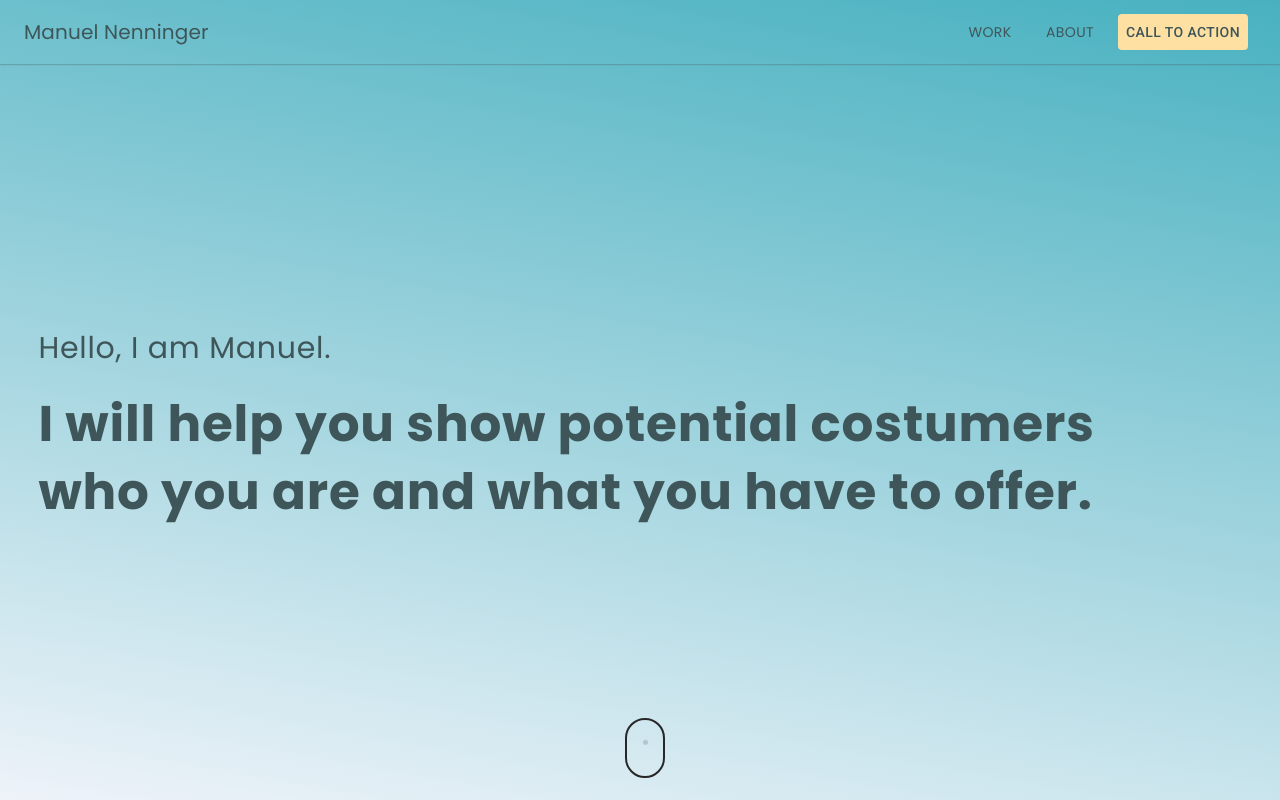
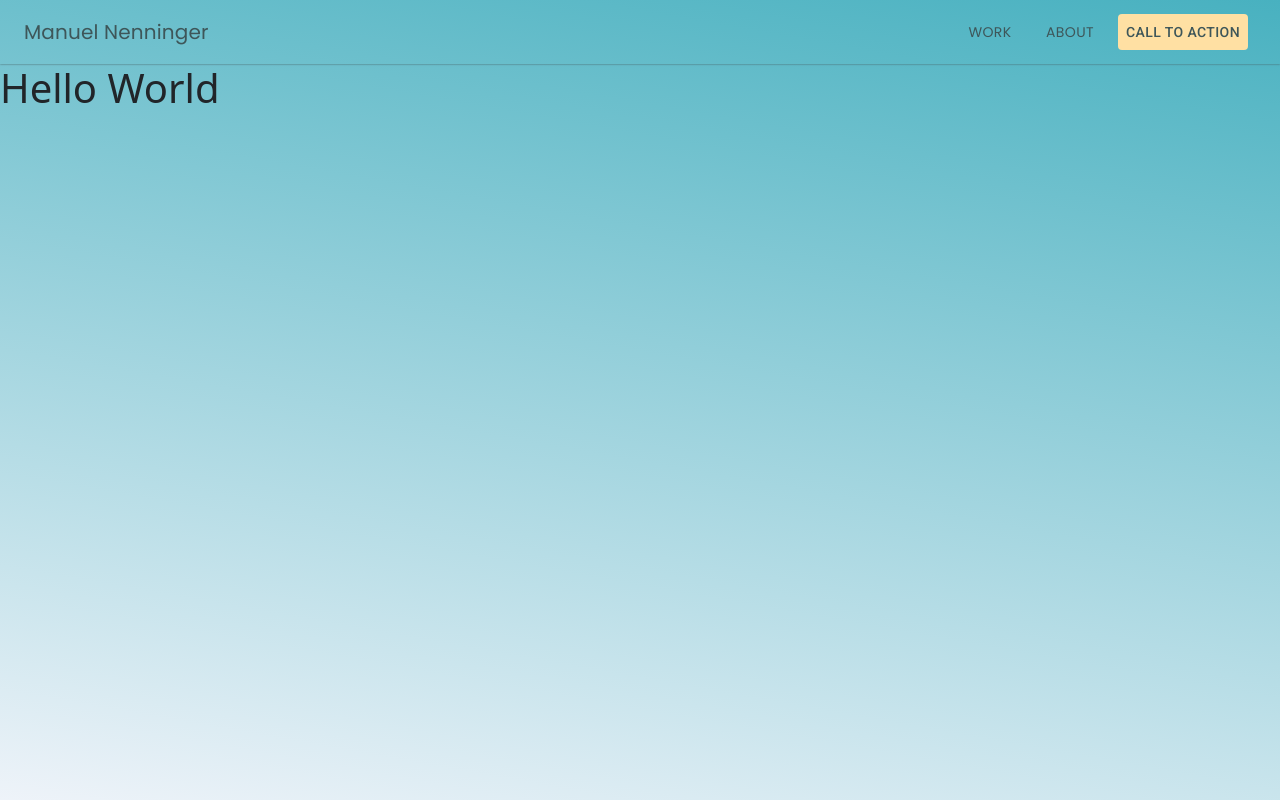
Before and after one commit to ManuelNenninger/PersonalPage, a React (Create React App) app in the folder client/: page /about in a window 1280 px wide. Built offline with nearby package versions, Linux system fonts and the light colour scheme.

Commit message:
start about page

```diff
--- a/client/package.json
+++ b/client/package.json
@@ -10,6 +10,7 @@
     "@testing-library/user-event": "^12.8.3",
     "react": "^17.0.2",
     "react-dom": "^17.0.2",
+    "react-router-dom": "^5.2.0",
     "react-scripts": "4.0.3",
     "react-visibility-sensor": "^5.1.1",
     "web-vitals": "^1.1.1"
--- a/client/src/App.css
+++ b/client/src/App.css
@@ -8,3 +8,8 @@ html {
   height: 100%;
   min-height: 100%;
 }
+
+a, a:hover{
+color: inherit;
+text-decoration: none;
+}
--- a/client/src/App.js
+++ b/client/src/App.js
@@ -1,6 +1,13 @@
 import React from 'react';
+import {
+BrowserRouter as Router,
+Switch,
+Route,
+Link
+} from "react-router-dom";
 import Navbar from "./components/Navbar";
 import SectionHandler from "./components/SectionHandler";
+import AboutSectionHandler from "./components/about/AboutSectionHandler";
 import "./App.css";
 
 function App() {
@@ -8,8 +15,17 @@ function App() {
 
 return (
 <>
+  <Router>
     <Navbar />
+    <Switch>
+      <Route exact path="/about">
+        <AboutSectionHandler />
+      </Route>
+      <Route exact path="/">
         <SectionHandler />
+      </Route>
+    </Switch>
+  </Router>
 </>
 );
 }
--- a/client/src/components/Navbar.jsx
+++ b/client/src/components/Navbar.jsx
@@ -1,6 +1,7 @@
 
 import "./Navbar.css";
 import React from 'react';
+import { Link } from "react-router-dom";
 import { makeStyles } from '@material-ui/core/styles';
 import AppBar from '@material-ui/core/AppBar';
 import Toolbar from '@material-ui/core/Toolbar';
@@ -63,10 +64,10 @@ export default function ButtonAppBar() {
       <AppBar position="static" classes={{root: classes.root}}>
         <Toolbar >
           <Typography variant="h6" className={classes.title}>
-            Manuel Nenninger
+            <Link to="/">Manuel Nenninger</Link>
           </Typography>
           <Button color="inherit" className={classes.typography} >Work</Button >
-          <Button color="inherit" className={classes.typography} >About</Button >
+          <Button color="inherit" className={classes.typography} ><Link to="/about">About</Link></Button >
           <Button color="inherit" className={callToActionButtonClasses.root} >Call to Action</Button >
         </Toolbar>
       </AppBar>
--- a/client/src/components/SectionHandler.css
+++ b/client/src/components/SectionHandler.css
@@ -6,7 +6,7 @@
 
 }
 
-section {
+.scroll-container section {
   min-height: calc(100vh - 64px);
   scroll-snap-align: start;
   display: flex;
@@ -20,29 +20,29 @@ section {
 
 }
 
-section:nth-child(1){
+.scroll-container section:nth-child(1){
   position: relative;
   justify-content: flex-start;
 }
-section:nth-child(3){
+.scroll-container section:nth-child(3){
   align-items: normal;
 }
-section:nth-child(4){
+.scroll-container section:nth-child(4){
   min-height: 5rem;
 }
 
 
 
 /* flex: 1 damit das Div den gesamten Flex-Container füllt. Hier wird aus der Section 2 das erste Div ausgewählt */
-section:nth-child(2) > div:first-of-type {
+.scroll-container section:nth-child(2) > div:first-of-type {
   flex: 1
 }
-section:nth-child(3) > div:first-of-type {
+.scroll-container section:nth-child(3) > div:first-of-type {
   flex: 1
 }
 
 @media screen and (max-width: 768px){
-    section {
+    .scroll-container section {
       scroll-snap-align: none;
     }
   }
--- /dev/null
+++ b/client/src/components/about/AboutSectionHandler.jsx
@@ -0,0 +1,13 @@
+
+
+function AboutSectionHandler() {
+  return (
+    <>
+      <section className="About-SectionOne">
+        <h1>Hello World</h1>
+      </section>
+    </>
+  );
+}
+
+export default AboutSectionHandler;
```
Also changed, not shown: client/src/components/about/AboutSectionHandler.css (added), 1 other file (tests, documents, lock files or other folders). Lines whose indentation alone changed are shown as unchanged.
